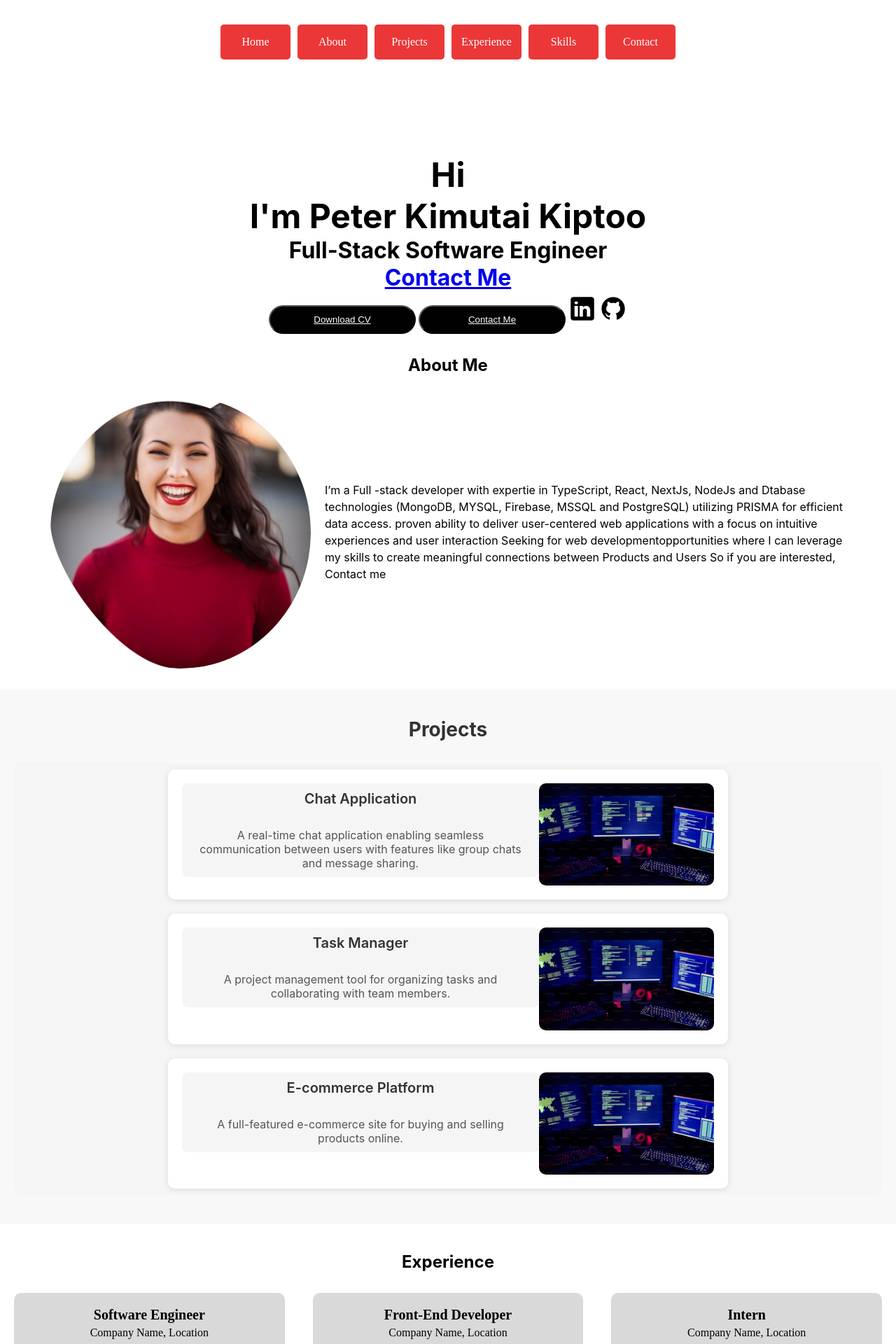
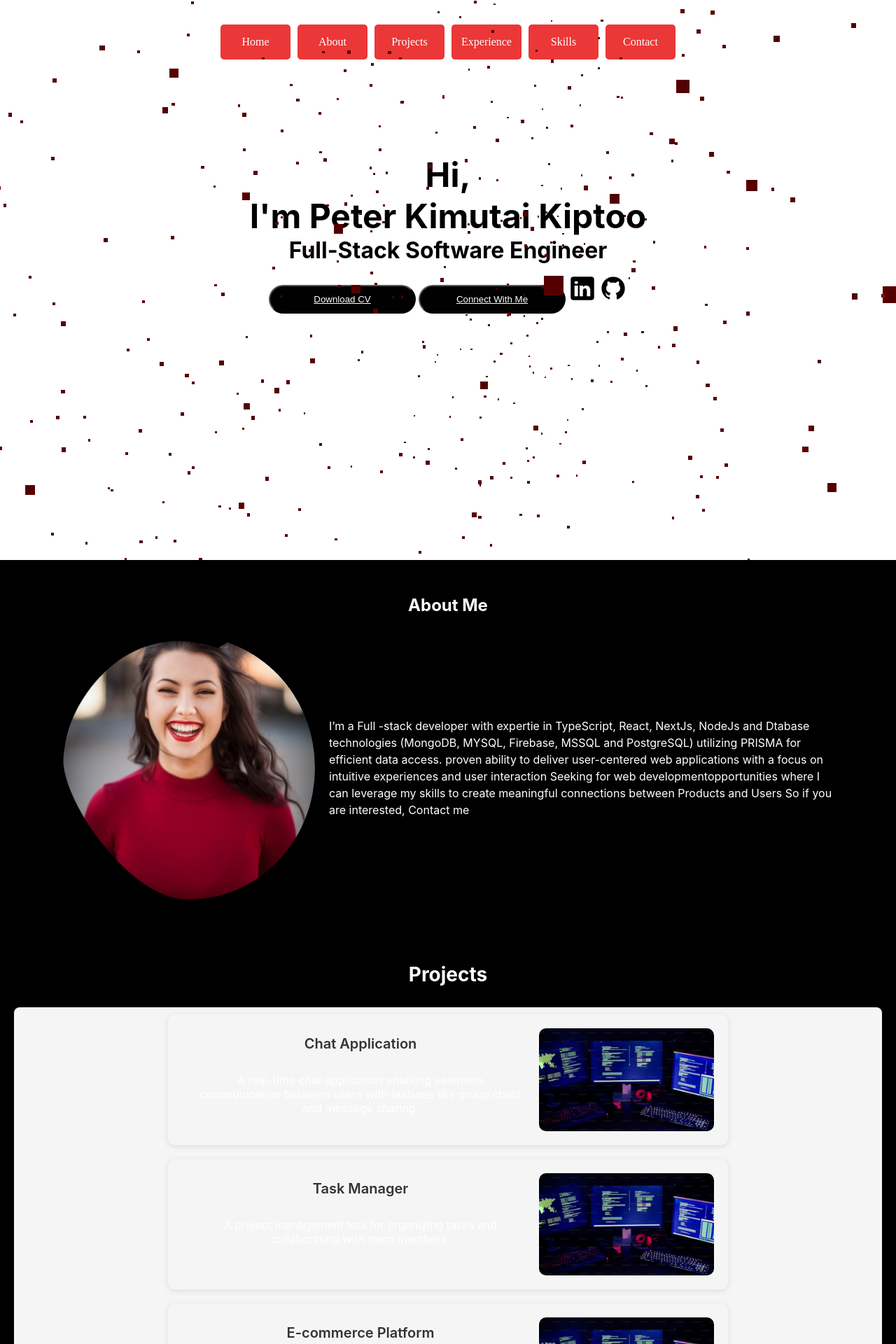
Before and after one commit to Kimutai004/Kimutai.github.io, a Django app: page / in a window 1280 px wide. Shown: the top 1920 px of the page at 70% size. Run offline with Django 5.2, Linux system fonts and the light colour scheme.

Commit message:
"Added canvas element and Three.js script to index.html, and updated styles in style.css to accommodate new elements and layout."

```diff
--- a/portfolio/static/portfolio/css/style.css
+++ b/portfolio/static/portfolio/css/style.css
@@ -42,6 +42,24 @@ nav ul li:hover {
     background-color: #666;    /* Change background on hover */
     transition: background-color 0.3s;
 }
+#home {
+    position: relative;
+    width: 100%;
+    height: 100vh;
+    overflow: hidden;
+    background-color: #ffffff; /* Dark background for contrast */
+    z-index: 1;
+}
+
+canvas {
+    position: absolute;
+    top: 0;
+    left: 0;
+    width: 100%;
+    height: 100%;
+    z-index: 0;
+
+}
 .line1{
     width: 610px;
     height: 2px;
@@ -57,7 +75,7 @@ nav ul li:hover {
     text-align: center;
     margin-top: 100px;
     font-size: 32px;
-    font-family: 'inter';
+    font-family: inter;
     word-wrap: break-word;
     font-weight: 700;
 }
@@ -68,13 +86,14 @@ nav ul li:hover {
     background-color: #010101;
     border-radius: 20;
     text-align: center;
-    margin-top: 20px;
+    margin-top: 30px;
     margin-left: 30%;
     border-radius: 30px;
 
 }
 .cvbutton a {
     color: white;
+    list-style-type: none;
 }
 .contacts{
     width: 210px;
@@ -89,11 +108,26 @@ nav ul li:hover {
 .contacts a {
     color: white;
 }
-.bodyback{
-    width: 1200;
-    height: 3661;
-    background: 'black'
+
+#about, #projects, #experience, #skills, #contact {
+    background-color: #000000; /* Black background */
+    color: white; /* Adjust text color to white for better visibility */
 }
+
+/* Optional: Add padding for better layout */
+#about, #projects, #experience, #skills, #contact {
+    padding: 20px;
+}
+
+/* Make sure text content is clearly visible */
+#about p, #projects p, #experience p, #skills p, #contact p {
+    color: #ffffff; /* White text */
+}
+
+#about h2, #projects h2, #experience h2, #skills h2, #contact h2 {
+    color: #ffffff; /* Optional: Add a red color for section headings */
+}
+
 .about h2{
     width: 122;
     text-align: center;
@@ -162,7 +196,6 @@ nav ul li:hover {
 }
 /* General styles for the projects section */
 #projects {
-    background-color: #f8f8f8; /* Light background for the section */
     padding: 40px 20px; /* Spacing around the section */
 }
 
@@ -186,7 +219,6 @@ nav ul li:hover {
 .project-dets {
     width: 100%; /* Full width on small screens */
     max-width: 800px; /* Max width for larger screens */
-    background: #ffffff; /* White background for projects */
     border-radius: 10px; /* Rounded corners */
     box-shadow: 0 2px 10px rgba(0, 0, 0, 0.1); /* Subtle shadow for depth */
     display: flex; /* Flexbox for inner layout */
--- a/portfolio/templates/portfolio/index.html
+++ b/portfolio/templates/portfolio/index.html
@@ -8,15 +8,19 @@
     <link rel="icon" href="{% static 'favicon.ico' %}" type="image/x-icon">
     <link rel="stylesheet" href="{% static 'portfolio/css/style.css' %}">
     <link rel="stylesheet" href="https://cdnjs.cloudflare.com/ajax/libs/font-awesome/6.0.0-beta3/css/all.min.css">
+    <script src="https://cdnjs.cloudflare.com/ajax/libs/three.js/r128/three.min.js"></script>
+
 
     <style>
         html {
             scroll-behavior: smooth; /* Enables smooth scrolling */
         }
+
     </style>
 </head>
 <body>
     <section id="home">
+        <canvas id="techCanvas"></canvas>
         <div class="line1"></div>
         <nav>
             <ul>
@@ -29,16 +33,15 @@
             </ul>
         </nav>
         <div class="intro">
-            <h1>Hi<br>
+            <h1>Hi,<br>
                 I'm <span>Peter Kimutai Kiptoo</span></h1>
             <p>Full-Stack Software Engineer</p>
-            <a href="#contact">Contact Me</a>
         </div>
         <button class="cvbutton">
             <a href="#">Download CV</a>
         </button>
         <button class="contacts">
-            <a href="#contact">Contact Me</a>
+            <a href="#contact">Connect With Me</a>
         </button>
         {% load static %}
         <img src="{% static 'LinkedIn.png' %}">
@@ -227,6 +230,70 @@
             </div>
         </div>
     </section>
+    <script>
+        let scene, camera, renderer, particles, particleMaterial;
+
+        function initParticles() {
+            // Create scene
+            scene = new THREE.Scene();
+
+            // Create camera
+            camera = new THREE.PerspectiveCamera(75, window.innerWidth / window.innerHeight, 1, 1000);
+            camera.position.z = 200;
+
+            // Create renderer and attach to canvas
+            renderer = new THREE.WebGLRenderer({ canvas: document.getElementById('techCanvas'), alpha: true });
+            renderer.setSize(window.innerWidth, window.innerHeight);
+
+            // Create particles
+            const particleCount = 1000; // Adjust to add more or fewer particles
+            const particlesGeometry = new THREE.BufferGeometry();
+            const particlesArray = new Float32Array(particleCount * 3);
+
+            for (let i = 0; i < particleCount; i++) {
+                particlesArray[i * 3] = (Math.random() - 0.5) * 800; // x position
+                particlesArray[i * 3 + 1] = (Math.random() - 0.5) * 800; // y position
+                particlesArray[i * 3 + 2] = (Math.random() - 0.5) * 800; // z position
+            }
+
+            particlesGeometry.setAttribute('position', new THREE.BufferAttribute(particlesArray, 3));
+
+            // Particle material
+            particleMaterial = new THREE.PointsMaterial({
+                color: 0x550000,
+                size: 4,
+                blending: THREE.AdditiveBlending,
+                transparent: true
+            });
+
+            // Create the particle system
+            particles = new THREE.Points(particlesGeometry, particleMaterial);
+            scene.add(particles);
+
+            animateParticles();
+        }
+
+        function animateParticles() {
+            requestAnimationFrame(animateParticles);
+
+            // Rotate particles for a dynamic effect
+            particles.rotation.x += 0.0005;
+            particles.rotation.y += 0.001;
+
+            // Render the scene
+            renderer.render(scene, camera);
+        }
+
+        // Handle resizing of the window
+        window.addEventListener('resize', function () {
+            renderer.setSize(window.innerWidth, window.innerHeight);
+            camera.aspect = window.innerWidth / window.innerHeight;
+            camera.updateProjectionMatrix();
+        });
+
+        // Initialize the particles when the page is ready
+        window.onload = initParticles;
+    </script>
 
 
 </body>
```
